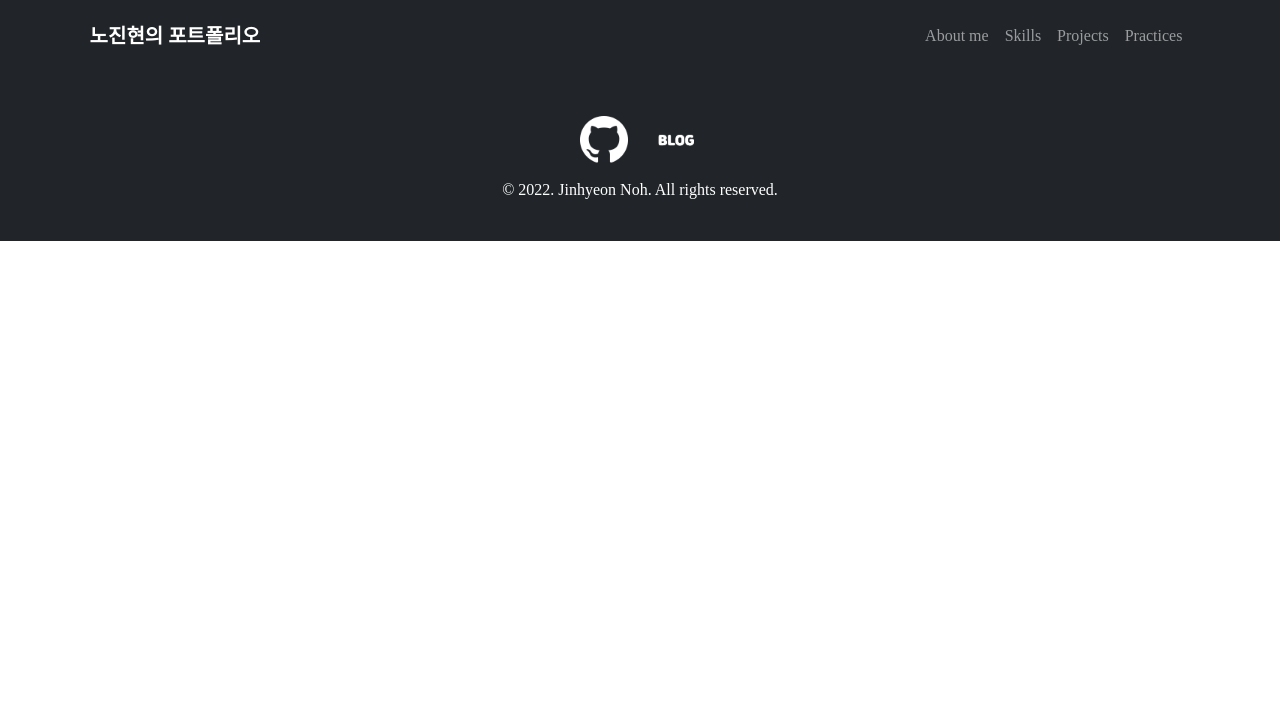
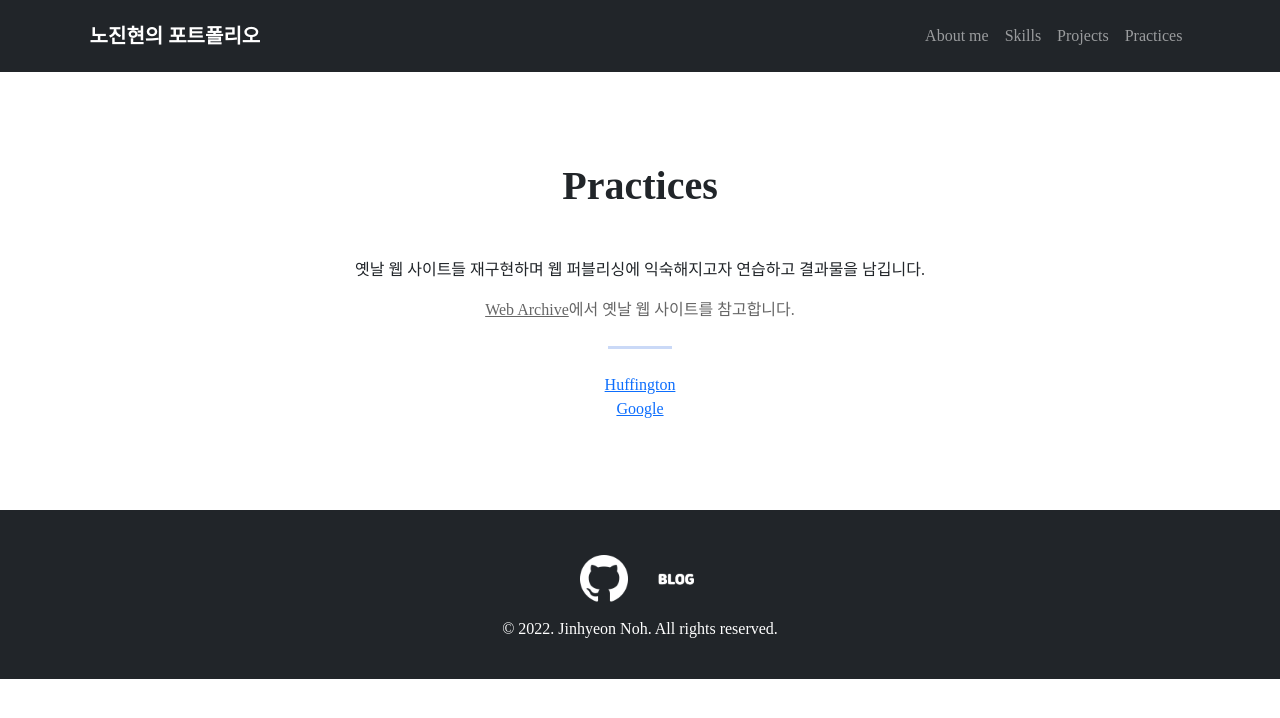
Before and after one commit to nohhow/portfolio, a React (Create React App) app: page /portfolio/practices in a window 1280 px wide. Shown: the top 718 px of the page. Built offline with nearby package versions, Linux system fonts and the light colour scheme; a web font is replaced by a local one.

Commit message:
Router bug fix

```diff
--- a/src/App.js
+++ b/src/App.js
@@ -25,7 +25,7 @@ const App = () => {
             className="py-3 fixed-top"
           >
             <Navbar.Brand>
-              <Link className="navbar-dark navbar-nav nav-brand" to="/">
+              <Link className="navbar-dark navbar-nav nav-brand" to="/portfolio">
                 노진현의 포트폴리오
               </Link>
             </Navbar.Brand>
@@ -50,7 +50,7 @@ const App = () => {
                 <Nav.Item as="li">
                   <Link
                     className="navbar-dark navbar-nav nav-link"
-                    to="practices"
+                    to="portfolio/practices"
                   >
                     Practices
                   </Link>
@@ -60,9 +60,9 @@ const App = () => {
           </Navbar>
         </nav>
         <Routes>
-          <Route path="/" element={<MainPage />} />
-          <Route path="/practices" element={<ClonePage />} />
-          <Route path="/practices/:id" element={<CloneDetailPage />}/>
+          <Route path="/portfolio" element={<MainPage />} />
+          <Route path="/portfolio/practices" element={<ClonePage />} />
+          <Route path="/portfolio/practices/:id" element={<CloneDetailPage />}/>
         </Routes>
 
         <Footer />
--- a/src/pages/ClonePage/index.js
+++ b/src/pages/ClonePage/index.js
@@ -26,7 +26,7 @@ function ClonePage() {
             <Row>
               {posts.map((data) => (
                 <Col sm={12} key={data}>
-                    <Link to={`/practices/${data}`}>
+                    <Link to={`portfolio/practices/${data}`}>
                         {data}
                     </Link>
                 </Col>
--- a/src/pages/MainPage/index.js
+++ b/src/pages/MainPage/index.js
@@ -11,6 +11,8 @@ import gitLogo from "../../images/github-icon.png";
 import blogLogo from "../../images/blog-icon.png";
 
 function MainPage() {
+    console.log("rendering")
+
   return (
     <div>
       <section id="intro">
```
